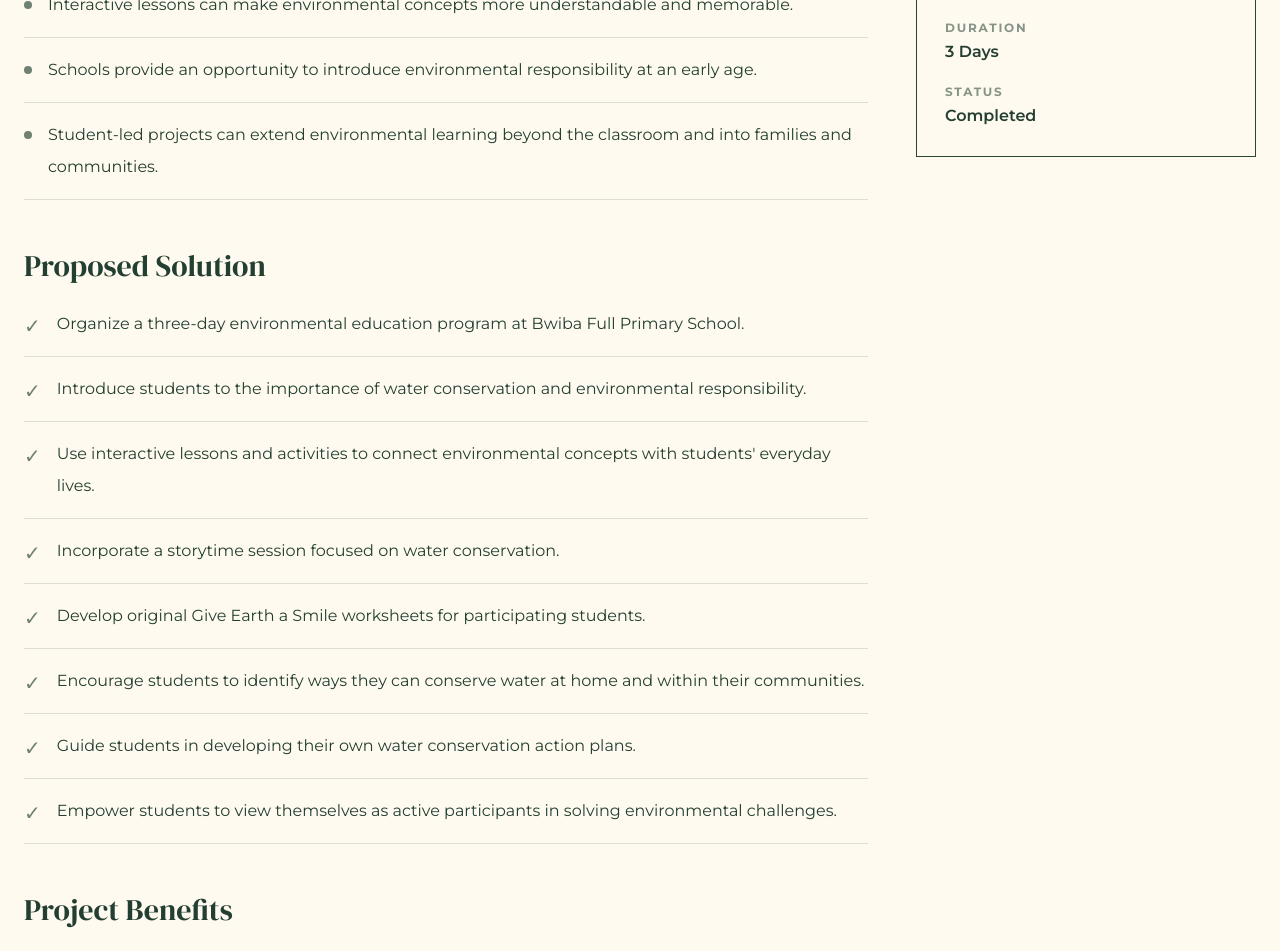
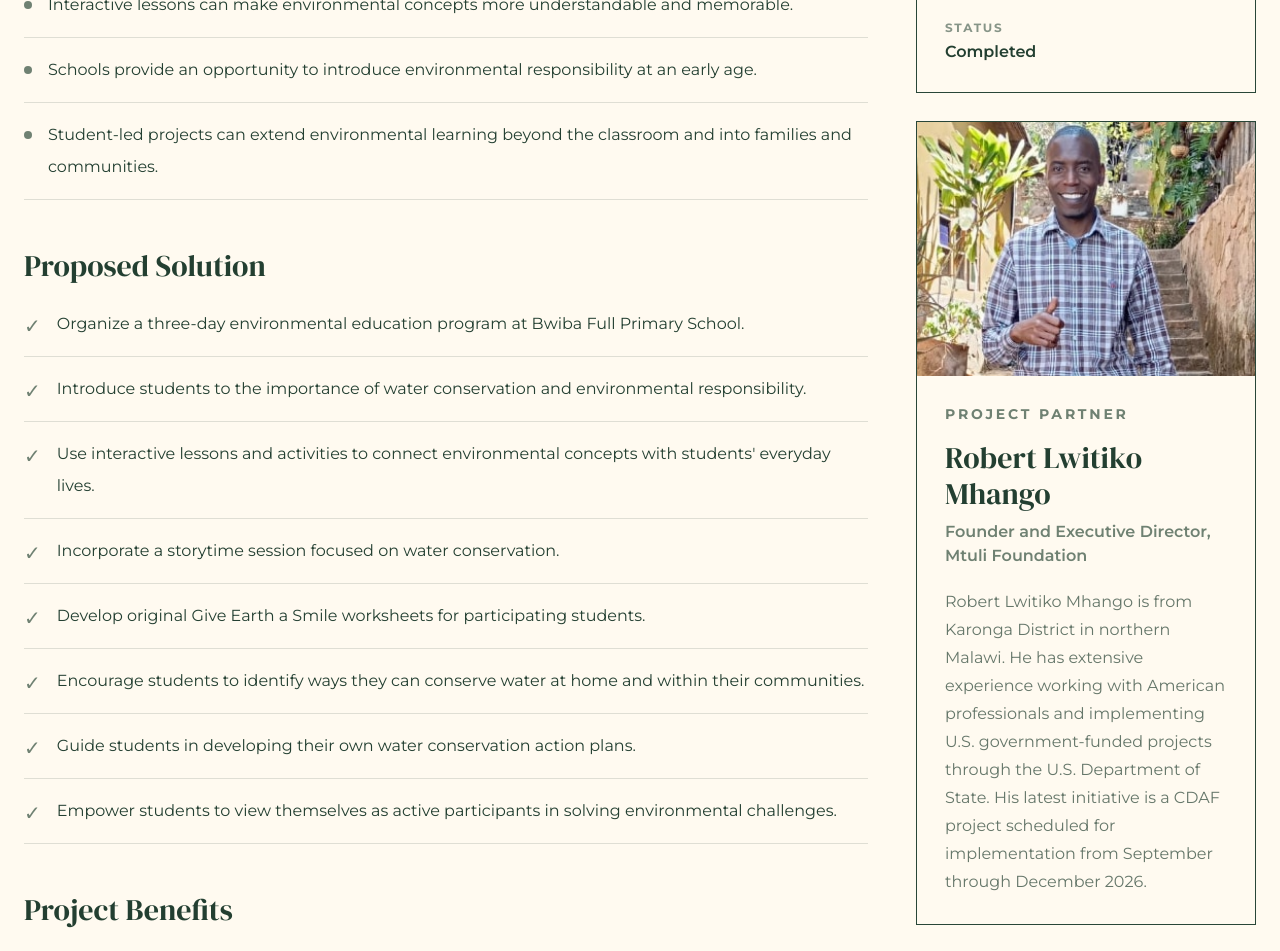
Before and after one commit to vn9ttrkd54-ui/Give-Earth-A-Smile-Beta, a Next.js app: page /projects/seeds-for-change-malawi in a window 1280 px wide. Shown: the part 2260-3211 px from the top of the page. Built offline with nearby package versions, Linux system fonts and the light colour scheme.

Commit message:
Add Robert Mhango partner profile card

```diff
--- a/app/projects/seeds-for-change-malawi/page.tsx
+++ b/app/projects/seeds-for-change-malawi/page.tsx
@@ -425,16 +425,6 @@ export default function SeedsForChangeMalawiPage() {
 
                   <div>
                     <dt className="text-xs font-bold uppercase tracking-[0.15em] text-[#233F31]/55">
-                      Partner
-                    </dt>
-
-                    <dd className="mt-1 font-semibold">
-                      Robert Mhango
-                    </dd>
-                  </div>
-
-                  <div>
-                    <dt className="text-xs font-bold uppercase tracking-[0.15em] text-[#233F31]/55">
                       Duration
                     </dt>
 
@@ -449,6 +439,42 @@ export default function SeedsForChangeMalawiPage() {
                     <dd className="mt-1 font-semibold">Completed</dd>
                   </div>
                 </dl>
+              </div>
+
+              {/* Project Partner */}
+              <div className="overflow-hidden border border-[#294638] bg-[#FFFAF0]">
+                <div className="relative aspect-[4/3] bg-[#DDE7BE]">
+                  <Image
+                    src="/images/ambassadors/robert-mhango.jpg"
+                    alt="Robert Lwitiko Mhango"
+                    fill
+                    sizes="(max-width: 1024px) 100vw, 32vw"
+                    className="object-cover"
+                  />
+                </div>
+
+                <div className="p-7">
+                  <p className="text-sm font-bold uppercase tracking-[0.2em] text-[#6F8172]">
+                    Project Partner
+                  </p>
+
+                  <h2 className="mt-4 text-3xl">
+                    Robert Lwitiko Mhango
+                  </h2>
+
+                  <p className="mt-2 font-semibold text-[#6F8172]">
+                    Founder and Executive Director, Mtuli Foundation
+                  </p>
+
+                  <p className="mt-5 leading-7 text-[#233F31]/70">
+                    Robert Lwitiko Mhango is from Karonga District in northern
+                    Malawi. He has extensive experience working with American
+                    professionals and implementing U.S. government-funded
+                    projects through the U.S. Department of State. His latest
+                    initiative is a CDAF project scheduled for implementation
+                    from September through December 2026.
+                  </p>
+                </div>
               </div>
             </aside>
           </FadeIn>
```
